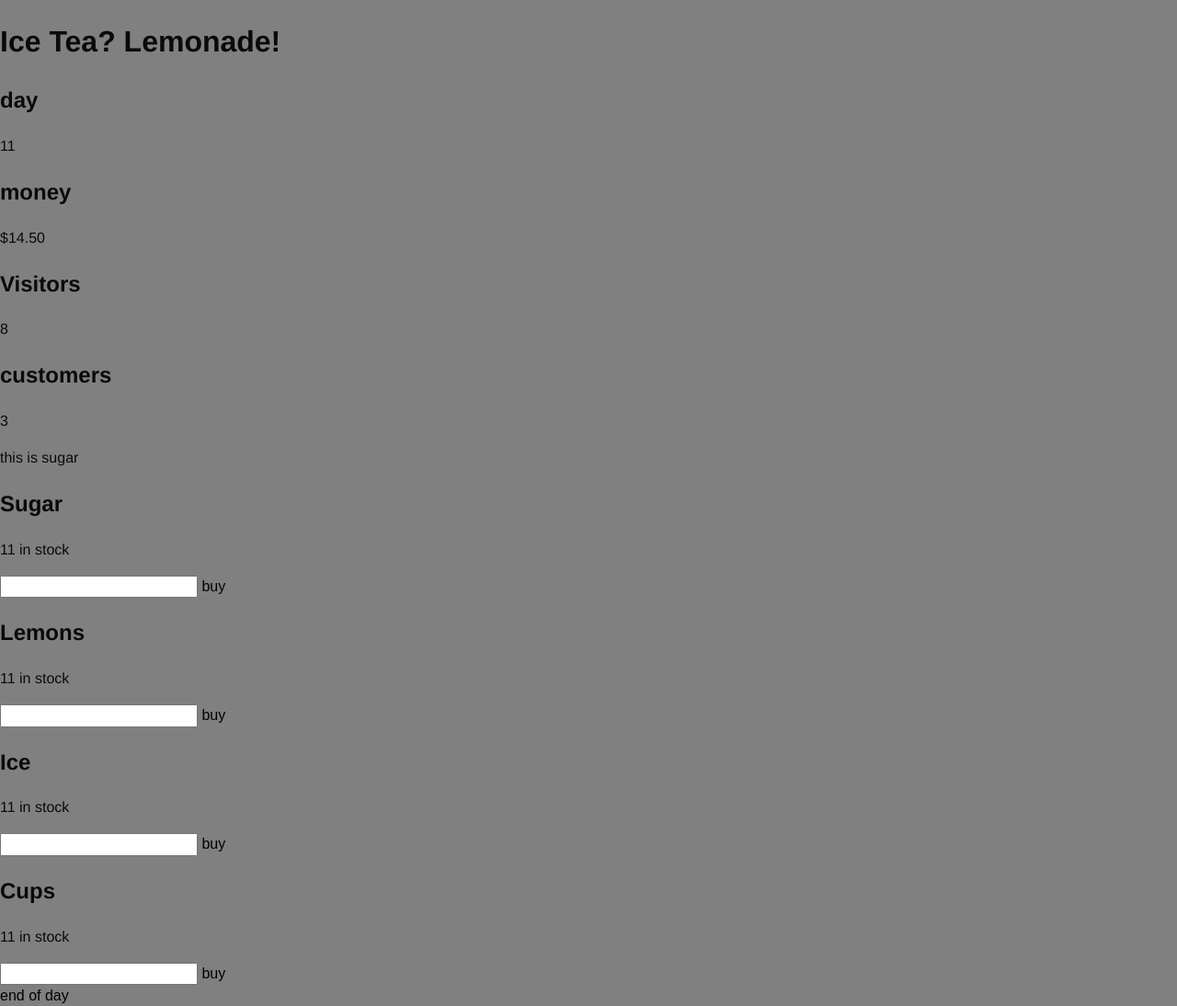
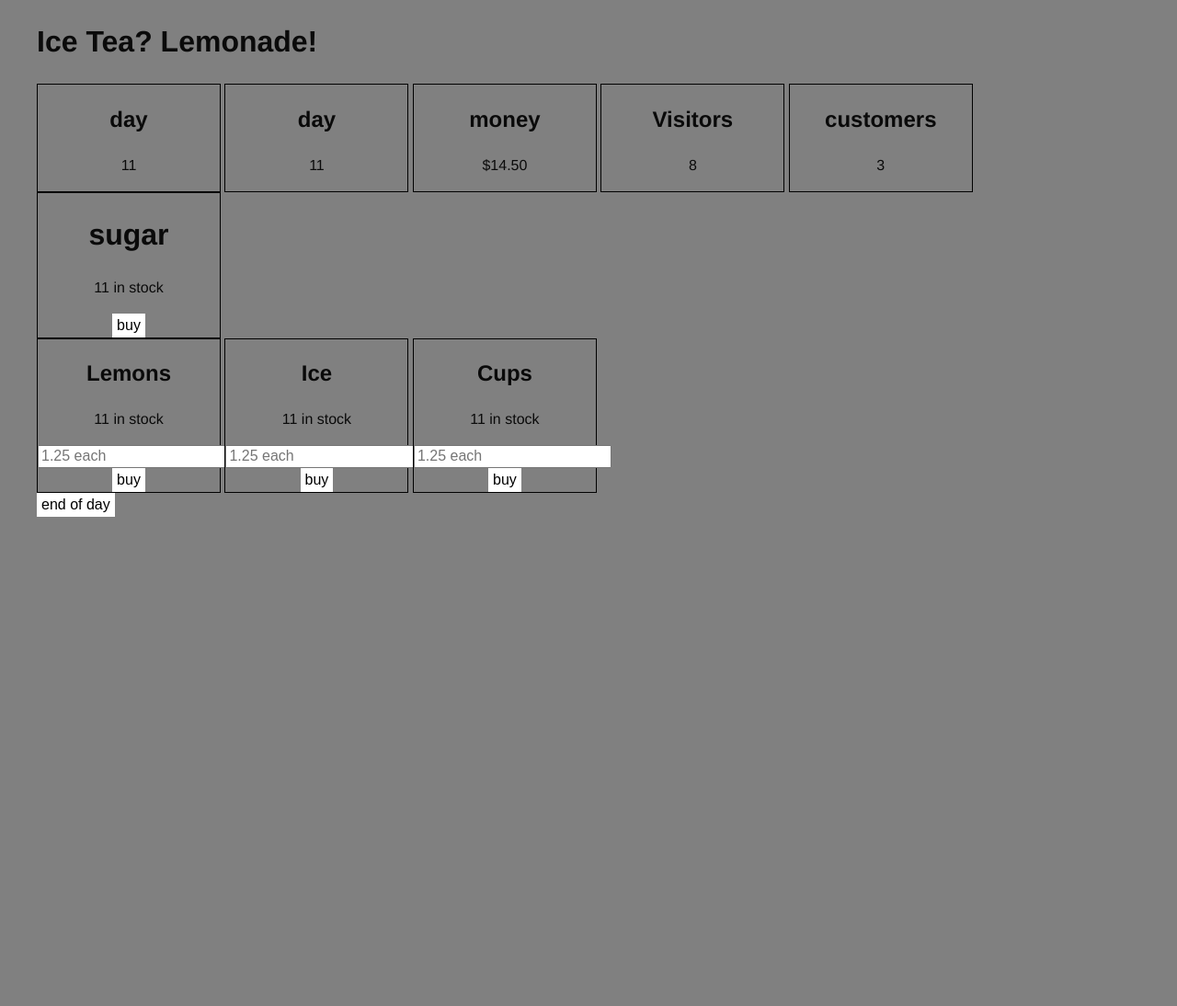
Before and after one commit to KingPra/lemonadeHW, a plain HTML site: page index.html in a window 1280 px wide. Shown: the whole page at 92% size. After the commit the page ends 800 px from the top, so only its background shows below. Drawn offline with nearby package versions, Linux system fonts and the light colour scheme.

Commit message:
have something displaying

```diff
--- a/index.html
+++ b/index.html
@@ -11,48 +11,46 @@
 
     <body ng-app="Lemonade">
         <h1>Ice Tea? Lemonade!</h1>
-        <section>
-            <div>
+        <section id="info">
+            <lemon-info>
+            </lemon-info>
+            <div class="top-box">
                 <h2>day</h2>
                 <p>11</p>
             </div>
-            <div>
+            <div class="top-box">
                 <h2>money</h2>
                 <p>$14.50</p>
             </div>
-            <div>
+            <div class="top-box">
                 <h2>Visitors</h2>
                 <p> 8 </p>
             </div>
-            <div>
+            <div class="top-box">
                 <h2>customers</h2>
                 <p>3<p>
             </div>
         </section>
         <section>
             <div>
-                <sugar-button>this is sugar</sugar-button>
-                <h2>Sugar</h2>
+                <lemon-stock class="stock">
+            </div>
+            <div class="stock">
+                <h2>Lemons</h2>
                 <p>11 in stock</p>
-                <input type="text" placeholder 41.25 each>
+                <input type="text" placeholder="1.25 each">
                 <button>buy</button>
             </div>
-            <div>
-                <h2>Lemons</h2>
+            <div class="stock">
+                <h2>Ice</h2>
                 <p>11 in stock</p>
-                <input type="text" placeholder 41.25 each>
+                <input type="text" placeholder="1.25 each">
                 <button>buy</button>
             </div>
-            <div>
-                <h2>Ice</h2>
-                <p>11 in stock</p>
-                <input type="text" placeholder 41.25 each>
-                <button>buy</button>
-            </div>
-            <div>
+            <div class="stock">
                 <h2>Cups</h2>
                 <p>11 in stock</p>
-                <input type="text" placeholder 41.25 each>
+                <input type="text" placeholder="1.25 each">
                 <button>buy</button>
             </div>
         </section>
--- a/js/app.js
+++ b/js/app.js
@@ -2,17 +2,38 @@ const app = angular.module('Lemonade', []);
 
 
 const controllers = [
-    require('./controllers/sugarButton'),
+    require('./controllers/lemonStock'),
+    require('./controllers/lemonInfo'),
+    require('./controllers/lemonBuyButton'),
 ];
 
 for (let i =0; i < controllers.length; i++) {
     app.controller(controllers[i].name, controllers[i].func);
+    console.log(controllers[i]);
+    console.log('lemonstock');
 }
 
-app.component('sugarButton', {
+app.component('lemonStock', {
 
-    templateUrl: 'templates/sugar-button.html',
-    bindings: {},
-    controller: SnackButtonController,
+    templateUrl: 'templates/lemon-stock.html',
+    controller: 'LemonStockController',
 
 });
+
+app.component('lemonInfo', {
+
+    templateUrl: 'templates/lemon-info.html',
+    controller: 'LemonInfoController',
+
+});
+
+app.component('lemonBuyButton', {
+
+    templateUrl: 'templates/lemon-buy-button.html',
+    controller: 'LemonBuyButtonController',
+
+});
+
+app.factory('lemonPeopleService', function () {
+    console.log('lemon service in the house');
+});
--- a/js/controllers/sugarButton.js
+++ b/js/controllers/lemonBuyButton.js
@@ -1,5 +1,5 @@
 module.exports = {
-    name: 'SugarButtonController',
+    name: 'lemonBuyButtonController',
     func: function ($scope) {
 
     },
--- /dev/null
+++ b/js/controllers/lemonInfo.js
@@ -0,0 +1,6 @@
+module.exports = {
+    name: 'LemonInfoController',
+    func: function ($scope) {
+        console.log('lemon info func');
+    },
+}
--- /dev/null
+++ b/js/controllers/lemonStock.js
@@ -0,0 +1,16 @@
+module.exports = {
+    name: 'LemonStockController',
+    func: function ($scope) {
+        console.log('lemon stock func');
+        $scope.supplies = [
+            {name: lemons, count: 0, price: 2.00 },
+            {name: sugar, count: 0, price: 1.25 },
+            {name: ice, count: 0, price: 0.50 },
+            {name: cups, count: 0, price: 0.10 },
+
+        ];
+        $scope.buy = function (what) {
+            console.log('buy function ballin out of control');
+        };
+    },
+};
--- a/public/app.js
+++ b/public/app.js
@@ -1,5 +1,72 @@
 (function e(t,n,r){function s(o,u){if(!n[o]){if(!t[o]){var a=typeof require=="function"&&require;if(!u&&a)return a(o,!0);if(i)return i(o,!0);var f=new Error("Cannot find module '"+o+"'");throw f.code="MODULE_NOT_FOUND",f}var l=n[o]={exports:{}};t[o][0].call(l.exports,function(e){var n=t[o][1][e];return s(n?n:e)},l,l.exports,e,t,n,r)}return n[o].exports}var i=typeof require=="function"&&require;for(var o=0;o<r.length;o++)s(r[o]);return s})({1:[function(require,module,exports){
-const app = angular.module(Lemonade, []);
+const app = angular.module('Lemonade', []);
 
-console.log('app is ready')
+
+const controllers = [
+    require('./controllers/lemonStock'),
+    require('./controllers/lemonInfo'),
+    require('./controllers/lemonBuyButton'),
+];
+
+for (let i =0; i < controllers.length; i++) {
+    app.controller(controllers[i].name, controllers[i].func);
+    console.log(controllers[i]);
+    console.log('lemonstock');
+}
+
+app.component('lemonStock', {
+
+    templateUrl: 'templates/lemon-stock.html',
+    controller: 'LemonStockController',
+
+});
+
+app.component('lemonInfo', {
+
+    templateUrl: 'templates/lemon-info.html',
+    controller: 'LemonInfoController',
+
+});
+
+app.component('lemonBuyButton', {
+
+    templateUrl: 'templates/lemon-buy-button.html',
+    controller: 'LemonBuyButtonController',
+
+});
+
+app.factory('lemonPeopleService', function () {
+    console.log('lemon service in the house');
+});
+},{"./controllers/lemonBuyButton":2,"./controllers/lemonInfo":3,"./controllers/lemonStock":4}],2:[function(require,module,exports){
+module.exports = {
+    name: 'lemonBuyButtonController',
+    func: function ($scope) {
+
+    },
+};
+},{}],3:[function(require,module,exports){
+module.exports = {
+    name: 'LemonInfoController',
+    func: function ($scope) {
+        console.log('lemon info func');
+    },
+}
+},{}],4:[function(require,module,exports){
+module.exports = {
+    name: 'LemonStockController',
+    func: function ($scope) {
+        console.log('lemon stock func');
+        $scope.supplies = [
+            {name: lemons, count: 0, price: 2.00 },
+            {name: sugar, count: 0, price: 1.25 },
+            {name: ice, count: 0, price: 0.50 },
+            {name: cups, count: 0, price: 0.10 },
+
+        ];
+        $scope.buy = function (what) {
+            console.log('buy function ballin out of control');
+        };
+    },
+};
 },{}]},{},[1]);
--- a/scss/style.scss
+++ b/scss/style.scss
@@ -5,5 +5,27 @@
 @include foundation-grid;
 
 body {
+    @include grid-row();
     background-color: grey;
 }
+
+
+.top-box {
+    text-align: center;
+    display: inline-block;
+    border: 1px solid black;
+    width: 200px;
+
+}
+
+.stock {
+    text-align: center;
+    display: inline-block;
+    border: 1px solid black;
+    width: 200px;
+}
+
+button {
+    padding: 5px;
+    background-color: white;
+}
--- /dev/null
+++ b/templates/lemon-info.html
@@ -0,0 +1,4 @@
+<div class="top-box">
+    <h2>day</h2>
+    <p>11</p>
+</div>
--- /dev/null
+++ b/templates/lemon-stock.html
@@ -0,0 +1,3 @@
+<h1>sugar</h1>
+<p> 11 in stock</p>
+<button>buy</button>
```
Also changed, not shown: js/templates/sugar-button.html (deleted, +0 -1 lines), public/index.html (+17 -19 lines), public/style.css, 1 other file.
